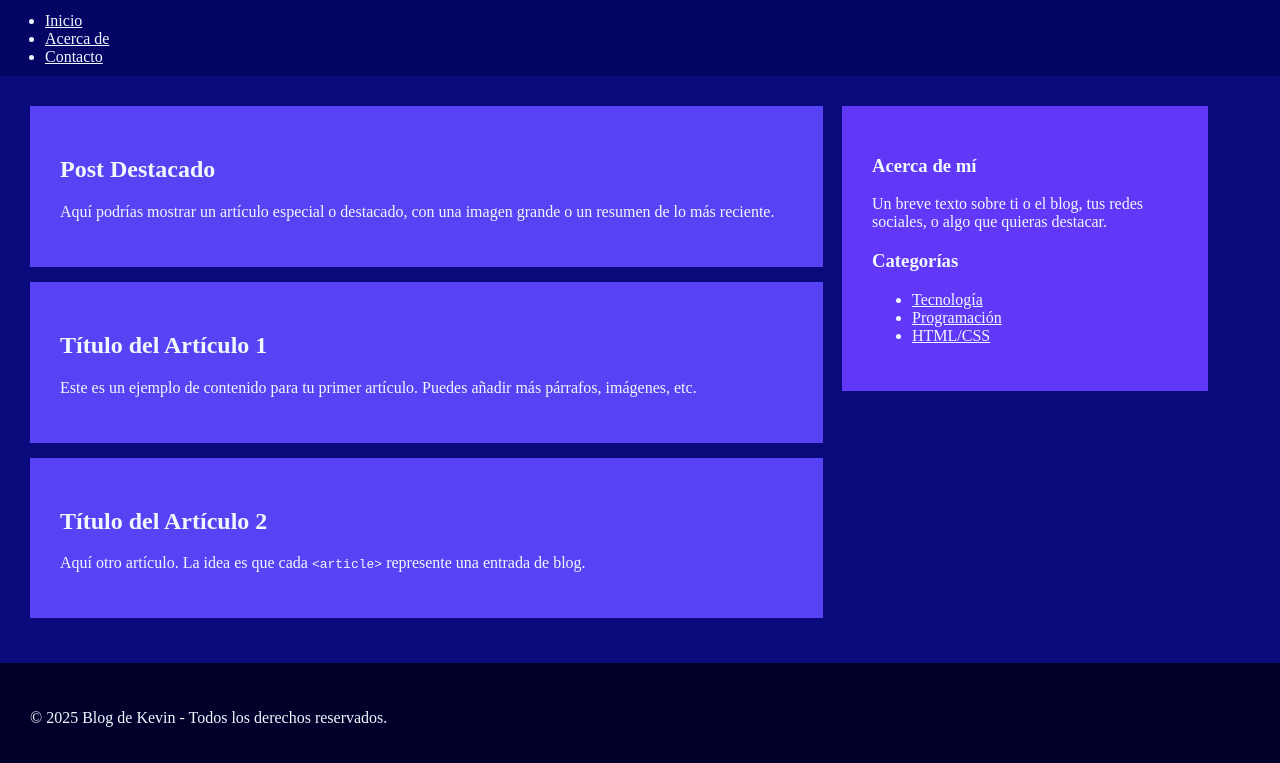
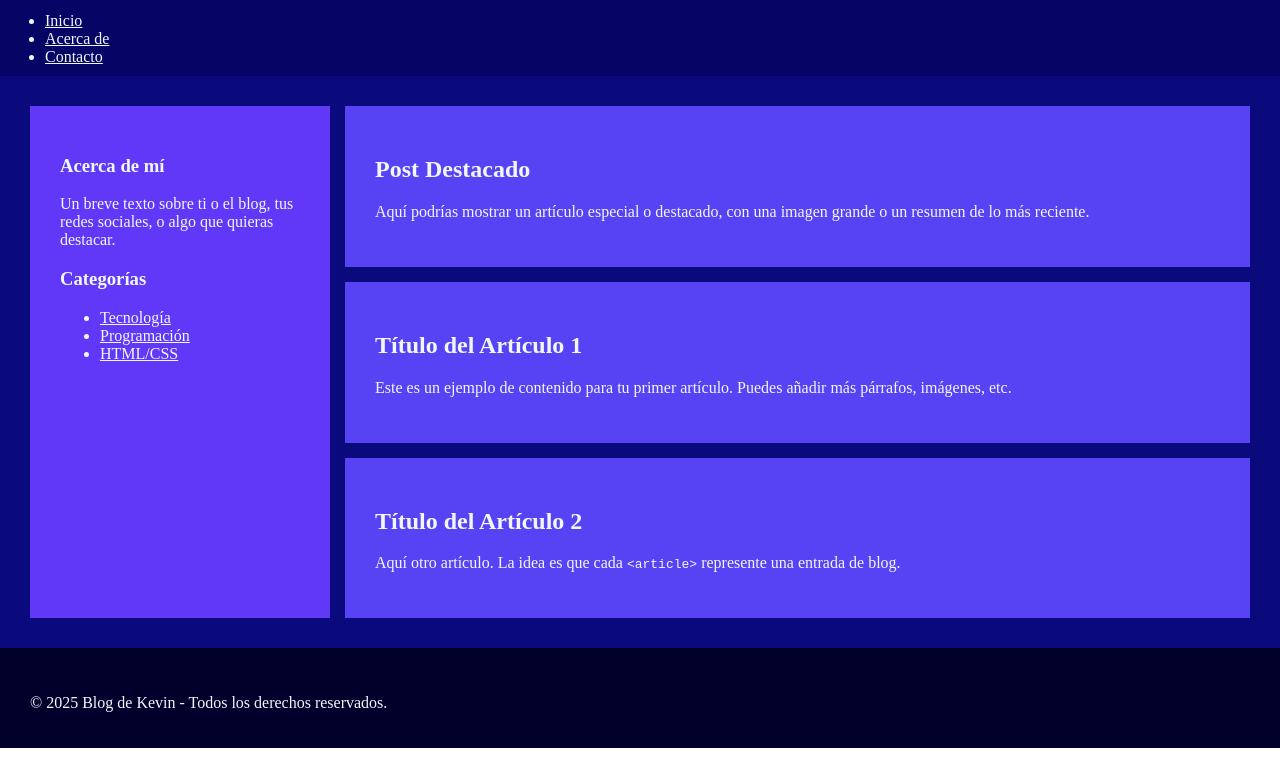
Before and after one commit to arkev/tiposDeMaquetacion, a plain HTML site: page index.html in a window 1280 px wide. Shown: the part 109-872 px from the top of the page. Drawn offline with Linux system fonts and the light colour scheme.

Commit message:
flexbox terminado

```diff
--- a/index.html
+++ b/index.html
@@ -51,23 +51,33 @@
     }
     /* Versión tablet */
     @media (min-width: 600px) {
+      main{
+        display: flex;
+      }
         section{
-            width: 65%;
-            display: inline-block;
+            flex: 1;
+            article:nth-child(3){
+              margin-bottom: 0;
+            }
         }
         aside{
-            width: 30%;
-            display: inline-block;
+            width: 200px;
             margin-left: 15px;
         }
     }
     /* Versión laptop */
     @media (min-width: 1024px) {
+      main{
+        flex-direction: row-reverse;
+      }
         article{
             background: #5843f4;
         }
         aside{
             background: #6138f8;
+            width: 300px;
+            margin-left:0;
+            margin-right: 15px;
         }
     }
     /* Versión Desktop */
@@ -77,6 +87,7 @@
         }
         aside{
             background: #c238f8;
+            width: 400px;
         }
     }
   </style>
```
